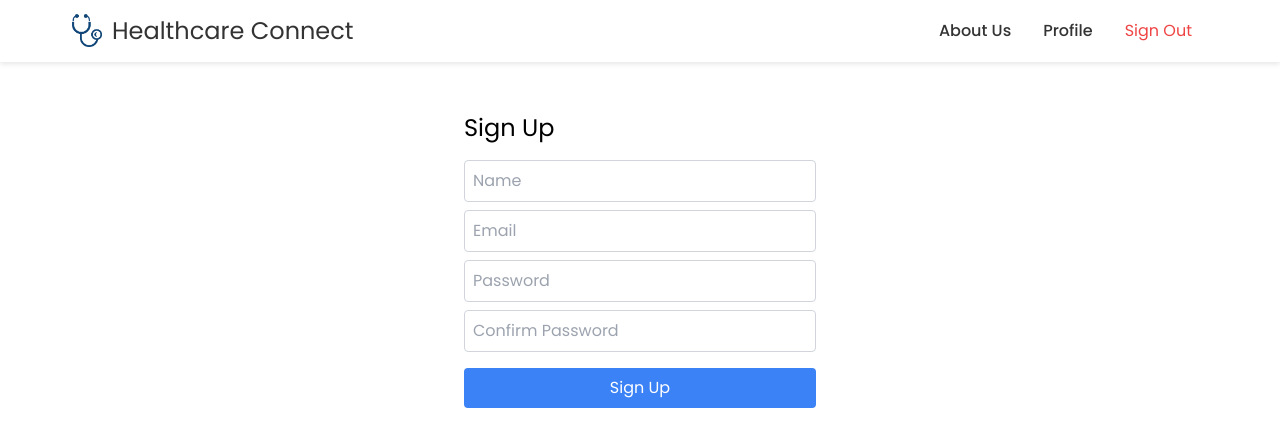
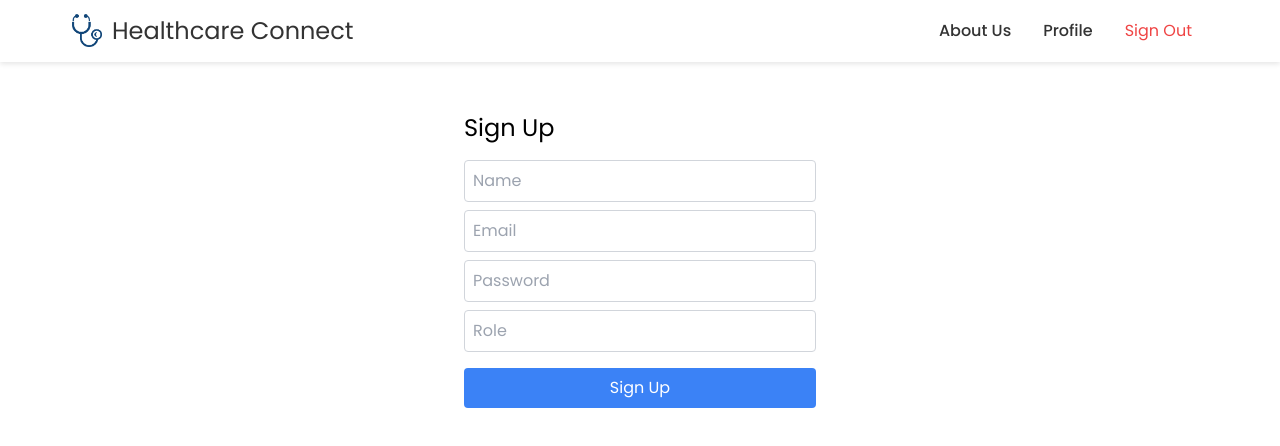
Before and after one commit to acm-uic/healthcare-connect, a Next.js app in the folder frontend/: page /signup in a window 1280 px wide. Shown: the top 446 px of the page. Built offline with nearby package versions, Linux system fonts and the light colour scheme; no server answers.

Commit message:
Activation logic stuff

```diff
--- a/frontend/src/pages/signup.tsx
+++ b/frontend/src/pages/signup.tsx
@@ -23,7 +23,7 @@ const SignUp: React.FC = () => {
                 email: "",
                 password: "",
                 confirm_password: "",
-                role: "user"
+                role: ""
             }
 
             // console.log(event.target.value)
@@ -38,6 +38,7 @@ const SignUp: React.FC = () => {
         e.preventDefault();
 
         // Check if signup is not null and the passwords are not empty
+        /*
         if (signup && signup.password && signup.confirm_password) {
             if (signup.password !== signup.confirm_password) {
                 setError("Passwords do not match");
@@ -49,7 +50,7 @@ const SignUp: React.FC = () => {
             setError("Password fields cannot be empty")
             return
         }
-
+*/
         const apiURI = `${process.env.NEXT_PUBLIC_API_URL}/auth/signup`
         try {
             const res = await fetch(apiURI, {
@@ -99,11 +100,11 @@ const SignUp: React.FC = () => {
                 name="password"
             />
             <input
-                type="password"
-                placeholder="Confirm Password"
+                type="role"
+                placeholder="Role"
                 className="mb-4 p-2 border border-gray-300 rounded w-full"
                 onChange={handleSignup}
-                name="confirm_password"
+                name="role"
             />
             <button type="submit" className="bg-blue-500 text-white p-2 rounded w-full">
                 Sign Up
```
Also changed, not shown: 1 other file (tests, documents, lock files or other folders).
